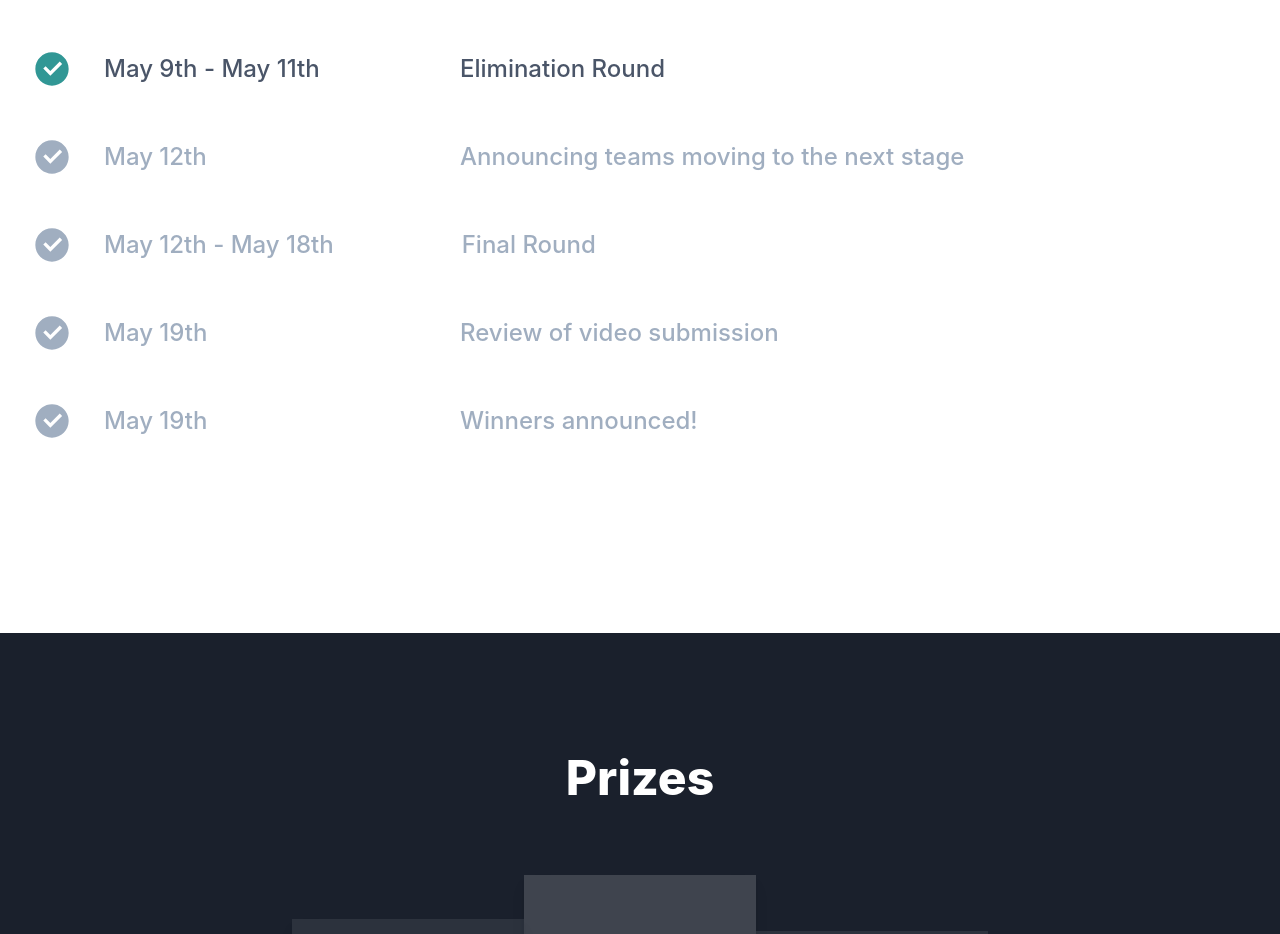
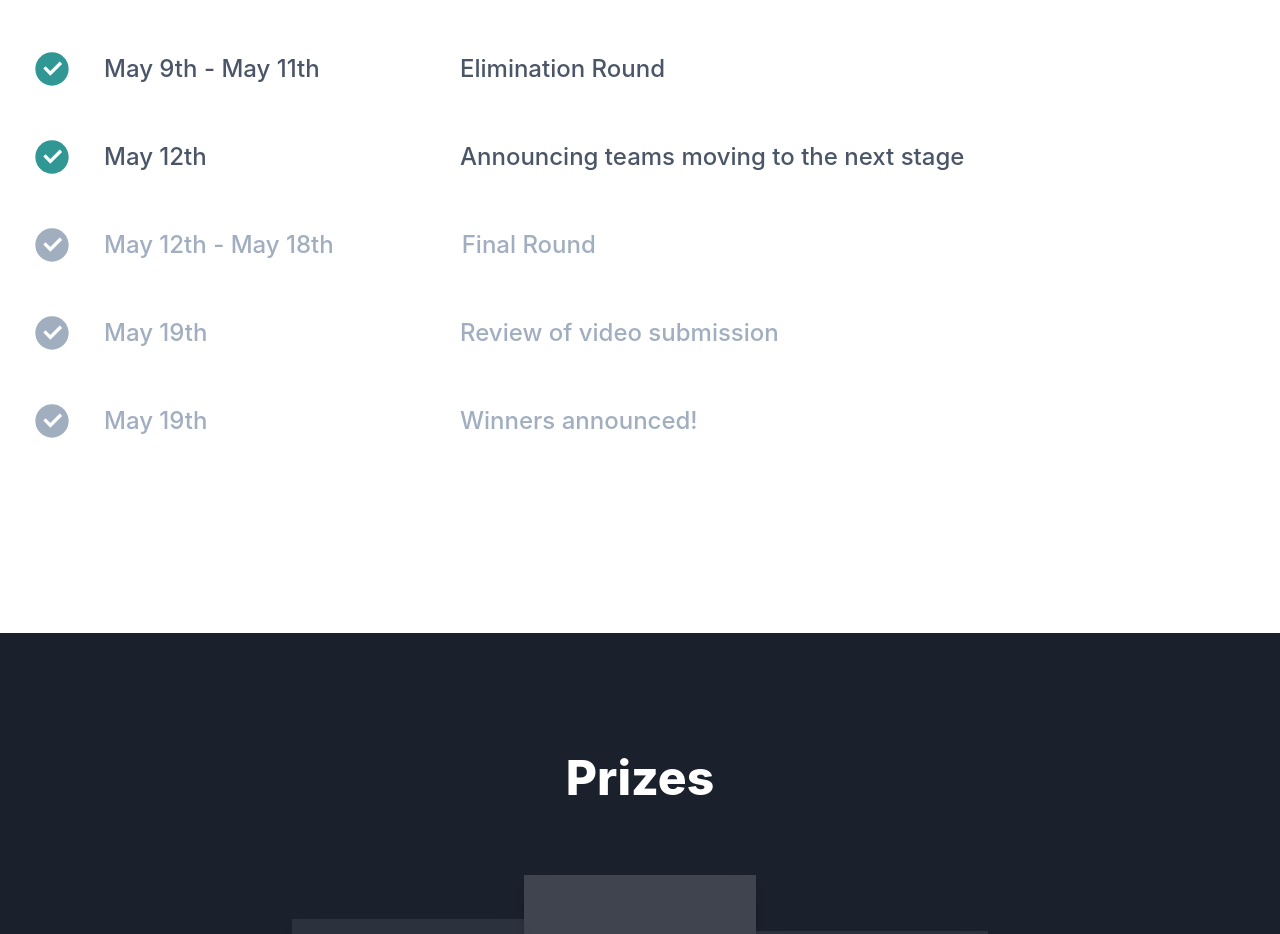
Before and after one commit to chakra-ui/hackathon, a Next.js app: page / in a window 1280 px wide. Shown: the part 5682-6616 px from the top of the page. Built offline with nearby package versions, Linux system fonts and the light colour scheme.

Commit message:
feat: updated active timeline items

```diff
--- a/src/components/Timeline.tsx
+++ b/src/components/Timeline.tsx
@@ -67,7 +67,7 @@ export const Timeline = () => {
           {timelineData.map((item, index) => {
             return (
               <TimelineItem
-                isActive={index < 6}
+                isActive={index < 7}
                 key={index}
                 description={item.description}
                 date={item.date}
```
